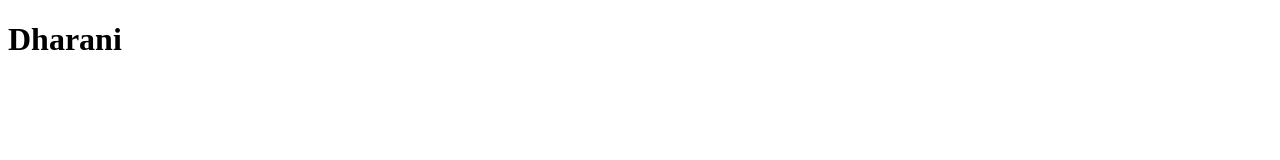
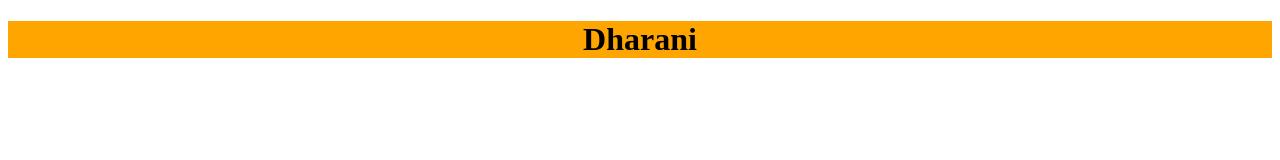
Before and after one commit to Dharani23028/day1, a plain HTML site: page index.html in a window 1280 px wide. Drawn offline with Linux system fonts and the light colour scheme.

Commit message:
applied css

```diff
--- a/index.html
+++ b/index.html
@@ -4,6 +4,13 @@
     <meta charset="UTF-8">
     <meta name="viewport" content="width=device-width, initial-scale=1.0">
     <title>Dharani</title>
+    <style>
+        h1{
+            background-color: orange;
+            color: black;
+            text-align: center;
+        }
+    </style>
 </head>
 <body>
     <h1>Dharani</h1>
```
